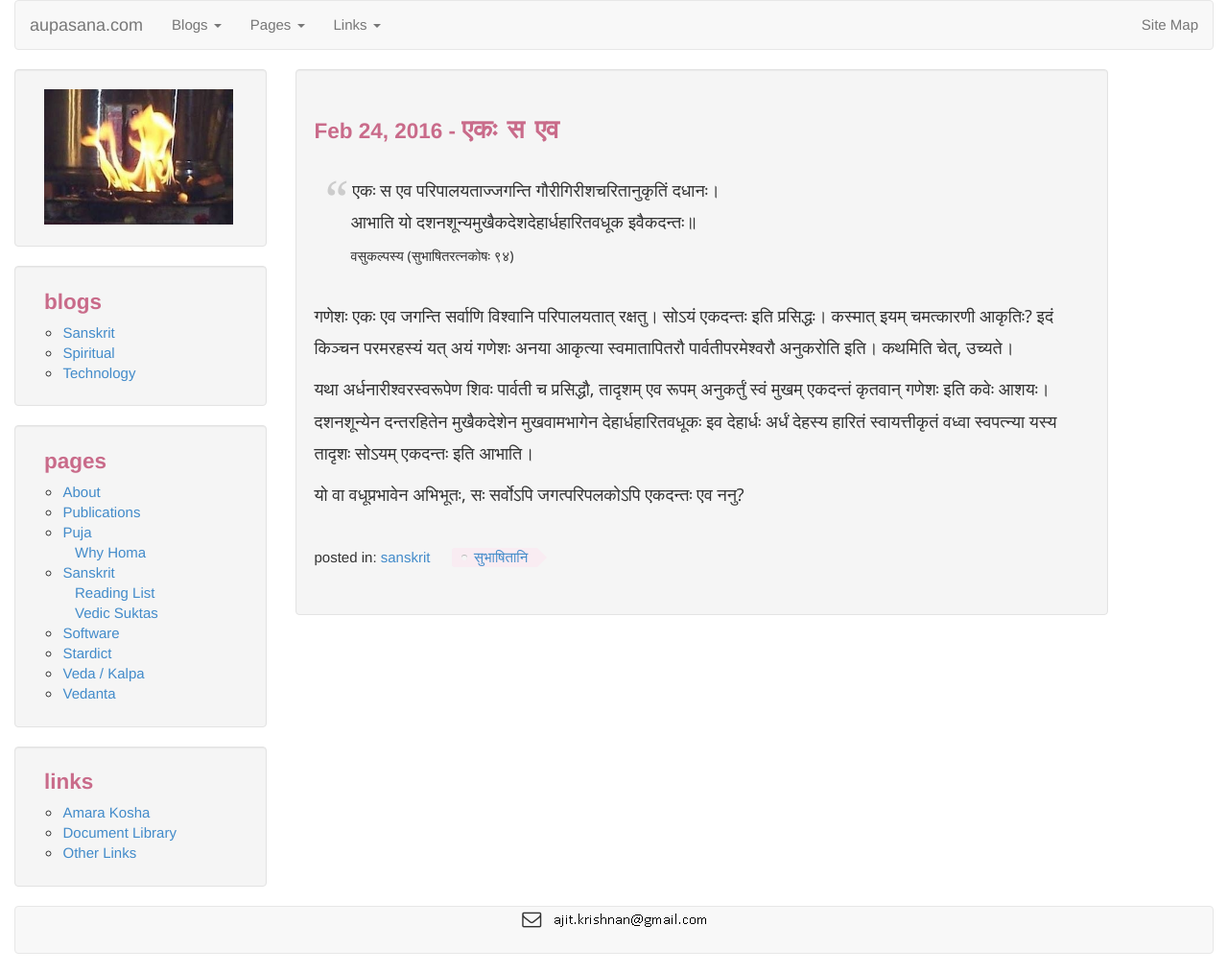
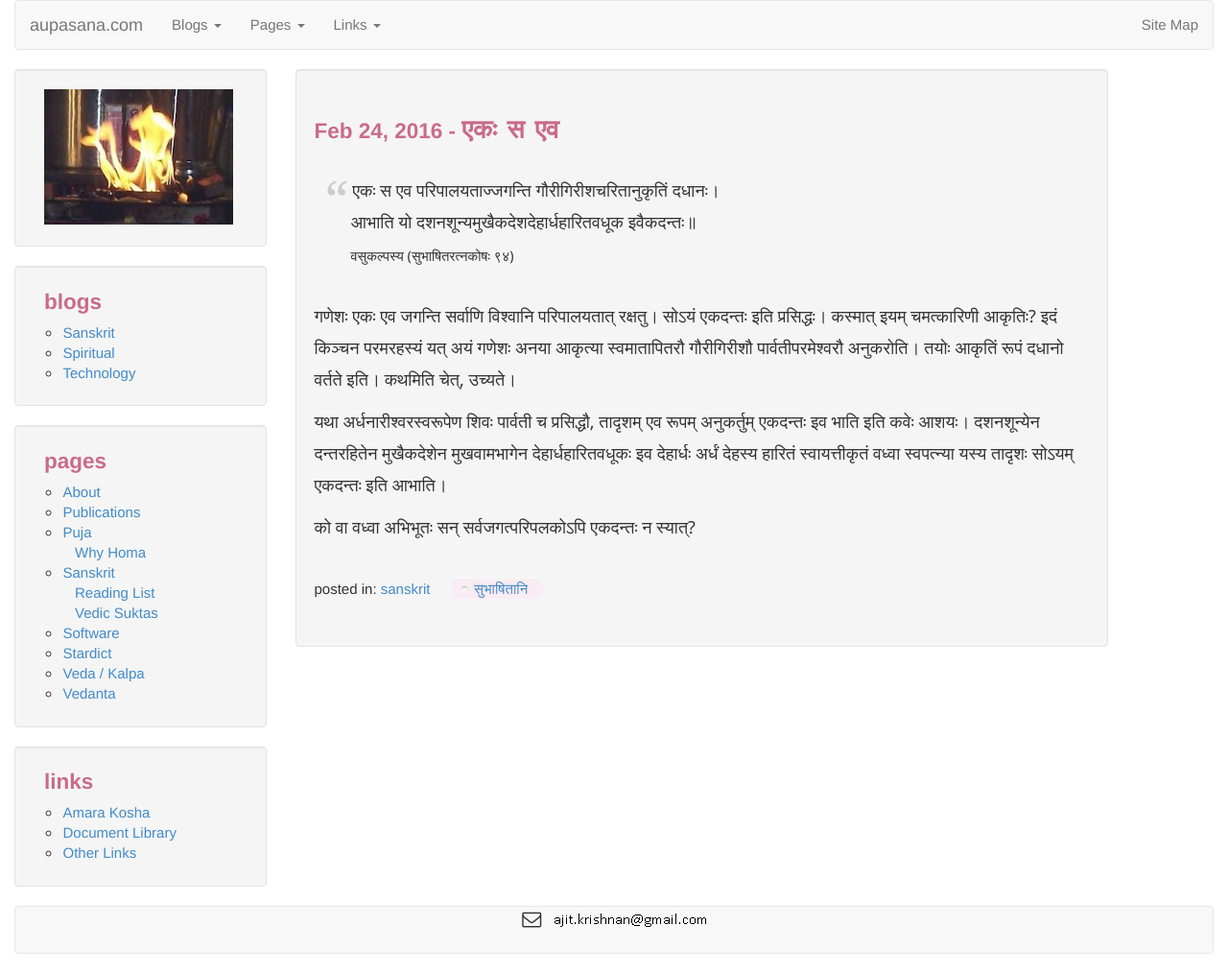
Before and after one commit to aupasana/aupasana.github.io, a Jekyll site: the page built from _posts/sanskrit-2016/2016-02-24-eka-sa-eva.md, in a window 1280 px wide. Shown: the whole page at 96% size. Built offline with Jekyll 4.4.1, drawn with Linux system fonts in a browser that asks for light colours; nearby versions of some CDN libraries; comment, search, counter and statistics services are not loaded.

Commit message:
update post

```diff
--- a/_posts/sanskrit-2016/2016-02-24-eka-sa-eva.md
+++ b/_posts/sanskrit-2016/2016-02-24-eka-sa-eva.md
@@ -13,14 +13,15 @@ tags:
 ><cite>वसुकल्पस्य (सुभाषितरत्नकोषः ९४)</cite>
 
 गणेशः एकः एव जगन्ति सर्वाणि विश्वानि परिपालयतात् रक्षतु।
-सोऽयं एकदन्तः इति प्रसिद्धः। कस्मात् इयम् चमत्कारणी आकृतिः?
+सोऽयं एकदन्तः इति प्रसिद्धः। कस्मात् इयम् चमत्कारिणी आकृतिः?
 <!--more-->
 इदं किञ्चन परमरहस्यं यत् अयं गणेशः अनया आकृत्या स्वमातापितरौ
-पार्वतीपरमेश्वरौ अनुकरोति इति। कथमिति चेत्, उच्यते।
+गौरीगिरीशौ पार्वतीपरमेश्वरौ अनुकरोति। तयोः आकृतिं रूपं दधानो वर्तते इति।
+कथमिति चेत्, उच्यते।
 
-यथा अर्धनारीश्वरस्वरूपेण शिवः पार्वती च प्रसिद्धौ, तादृशम् एव रूपम् अनुकर्तुं
-स्वं मुखम् एकदन्तं कृतवान् गणेशः इति कवेः आशयः। दशनशून्येन दन्तरहितेन
+यथा अर्धनारीश्वरस्वरूपेण शिवः पार्वती च प्रसिद्धौ, तादृशम् एव रूपम् अनुकर्तुम्
+एकदन्तः इव भाति इति कवेः आशयः। दशनशून्येन दन्तरहितेन
 मुखैकदेशेन मुखवामभागेन देहार्धहारितवधूकः इव देहार्धः अर्धं देहस्य हारितं
 स्वायत्तीकृतं वध्वा स्वपत्न्या यस्य तादृशः सोऽयम् एकदन्तः इति आभाति।
 
-यो वा वधूप्रभावेन अभिभूतः, सः सर्वोऽपि जगत्परिपलकोऽपि एकदन्तः एव ननु?
+को वा वध्वा अभिभूतः सन् सर्वजगत्परिपलकोऽपि एकदन्तः न स्यात्?
```
